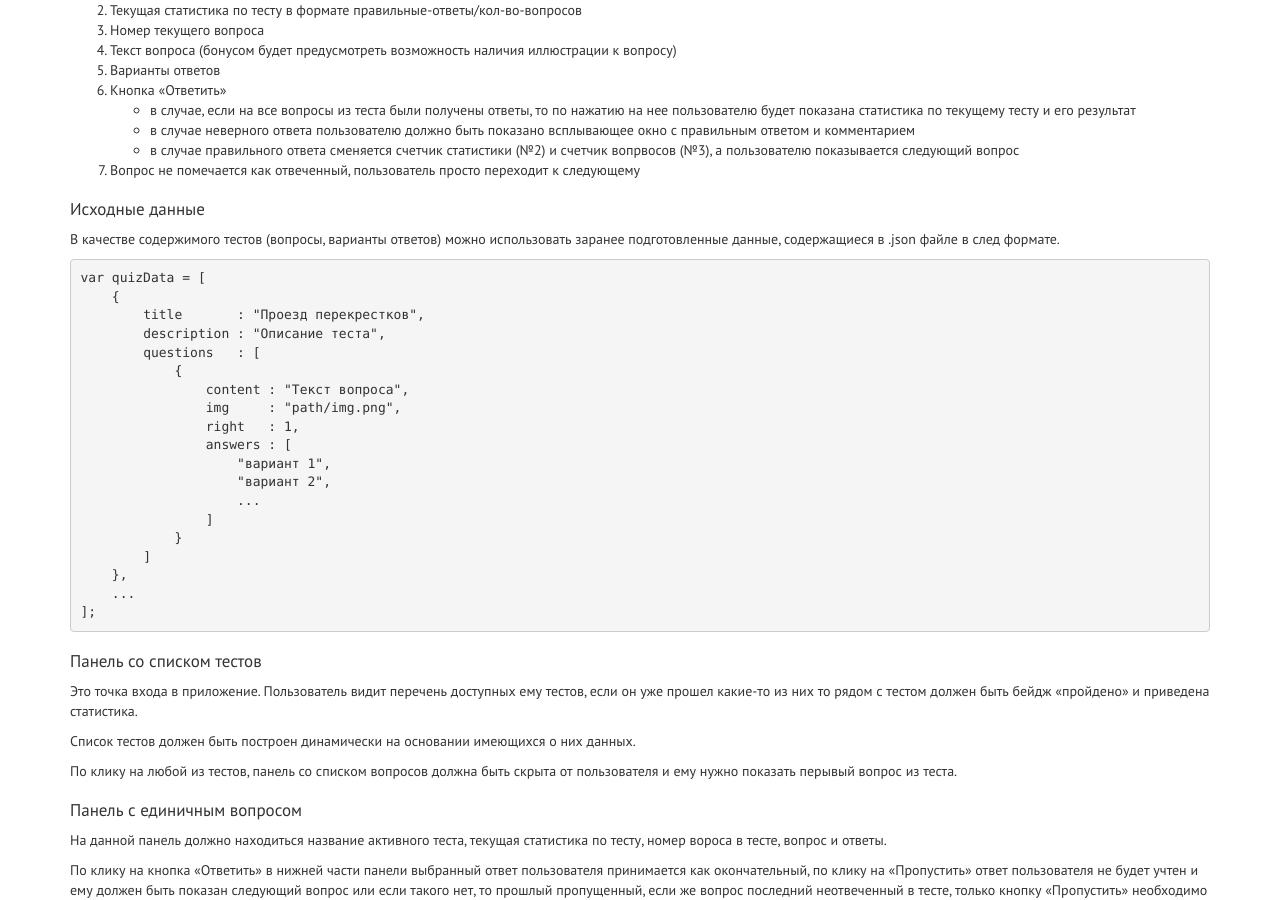
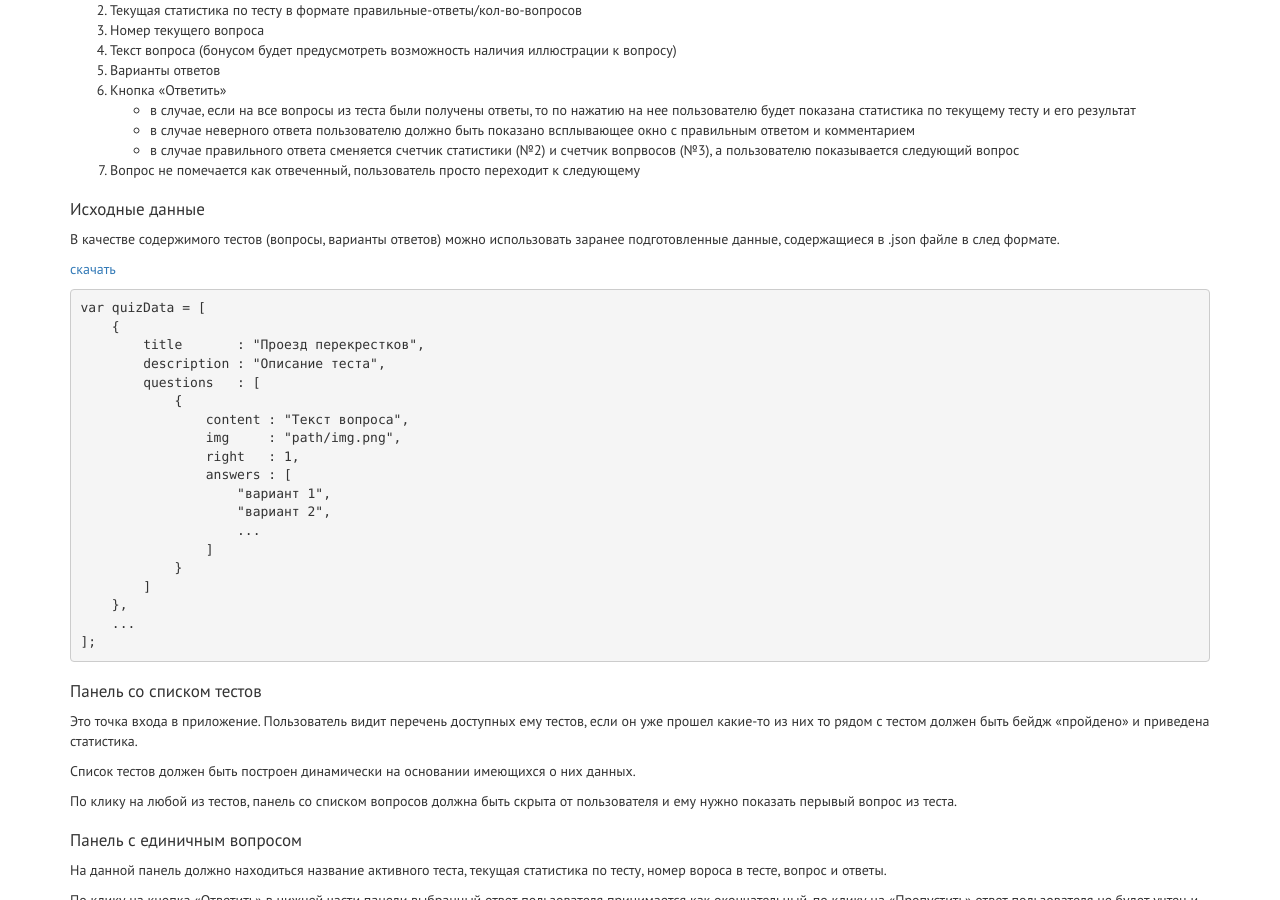
Before and after one commit to exadel-edu/exadel-edu.github.io, a Jekyll site: the page built from fe-camp.html, in a window 1280 px wide and 900 px high, scrolled down 1883 px. Built offline with Jekyll 4.4.1, drawn with Linux system fonts in a browser that asks for light colours; nearby versions of some CDN libraries.

Commit message:
Added download link for quizz-data file

```diff
--- a/_includes/front-end-camp/task.md
+++ b/_includes/front-end-camp/task.md
@@ -27,6 +27,8 @@
 
 В качестве содержимого тестов (вопросы, варианты ответов) можно использовать заранее подготовленные данные, содержащиеся в
 .json файле в след формате.
+
+[скачать](/training-materials/fe-camp/task-assets/quizz-data.json)
 
 {% highlight javascript %}
 var quizData = [
```
Also changed, not shown: training-materials/fe-camp/task-assets/quizz-data.json (renamed from _includes/front-end-camp/task-assets/quizz-data.json).
